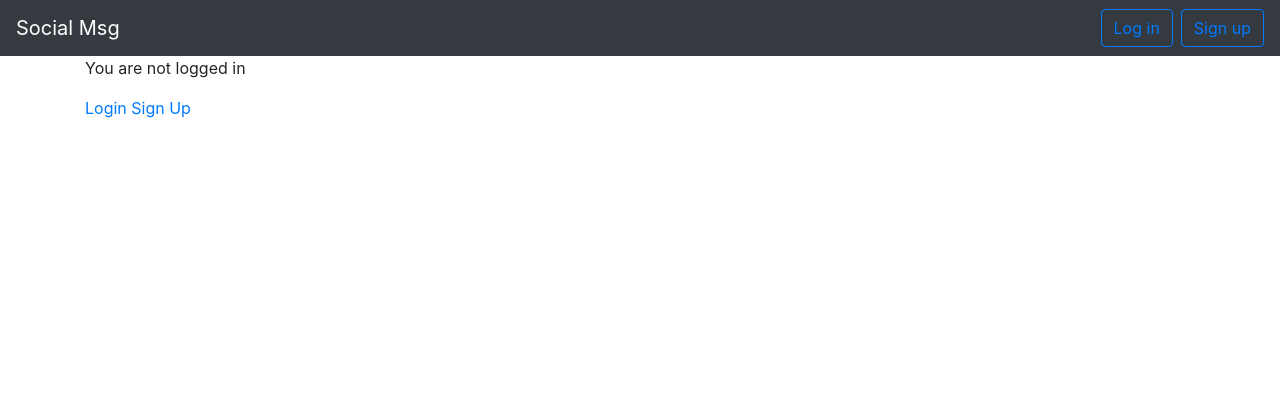
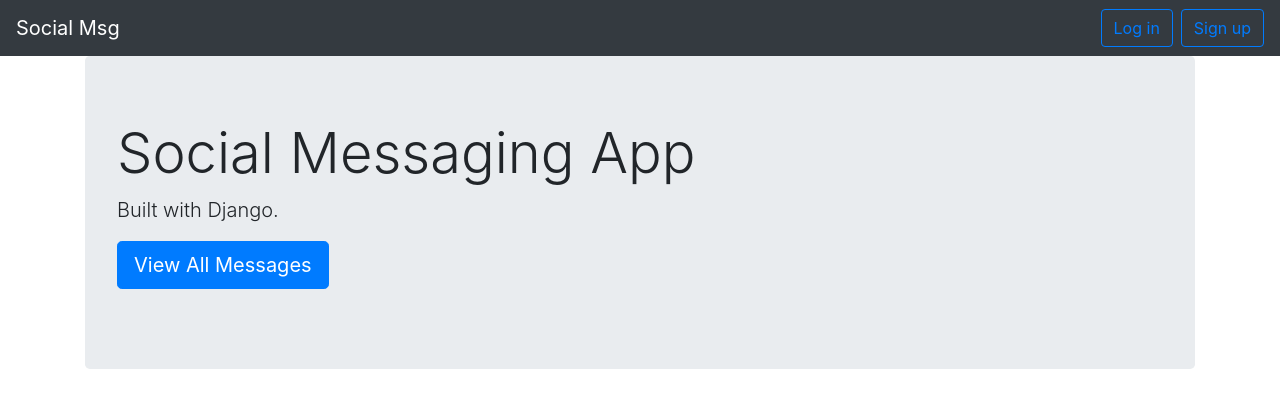
Before and after one commit to babu-thomas/social-messaging-app, a Django app: page / in a window 1280 px wide. Shown: the top 408 px of the page. Run offline with Django 3.2, Linux system fonts and the light colour scheme; some libraries are stand-ins or nearby versions.

Commit message:
Style homepage

```diff
--- a/templates/home.html
+++ b/templates/home.html
@@ -3,12 +3,11 @@
 {% block title %}Home{% endblock %}
 
 {% block content %}
-{% if user.is_authenticated %}
-    Hi {{ user.username }}!
-    <p><a href="{% url 'logout' %}">Logout</a></p>
-{% else %}
-    <p>You are not logged in</p>
-    <a href="{% url 'login' %}">Login</a>
-    <a href="{% url 'signup' %}">Sign Up</a>
-{% endif %}
+<div class="jumbotron">
+    <h1 class="display-4">Social Messaging App</h1>
+    <p class="lead">Built with Django.</p>
+    <p class="lead">
+        <a class="btn btn-primary btn-lg" href="{% url 'post_list' %}" role="button">View All Messages</a>
+    </p>
+</div>
 {% endblock %}
```
Also changed, not shown: db.sqlite3.
